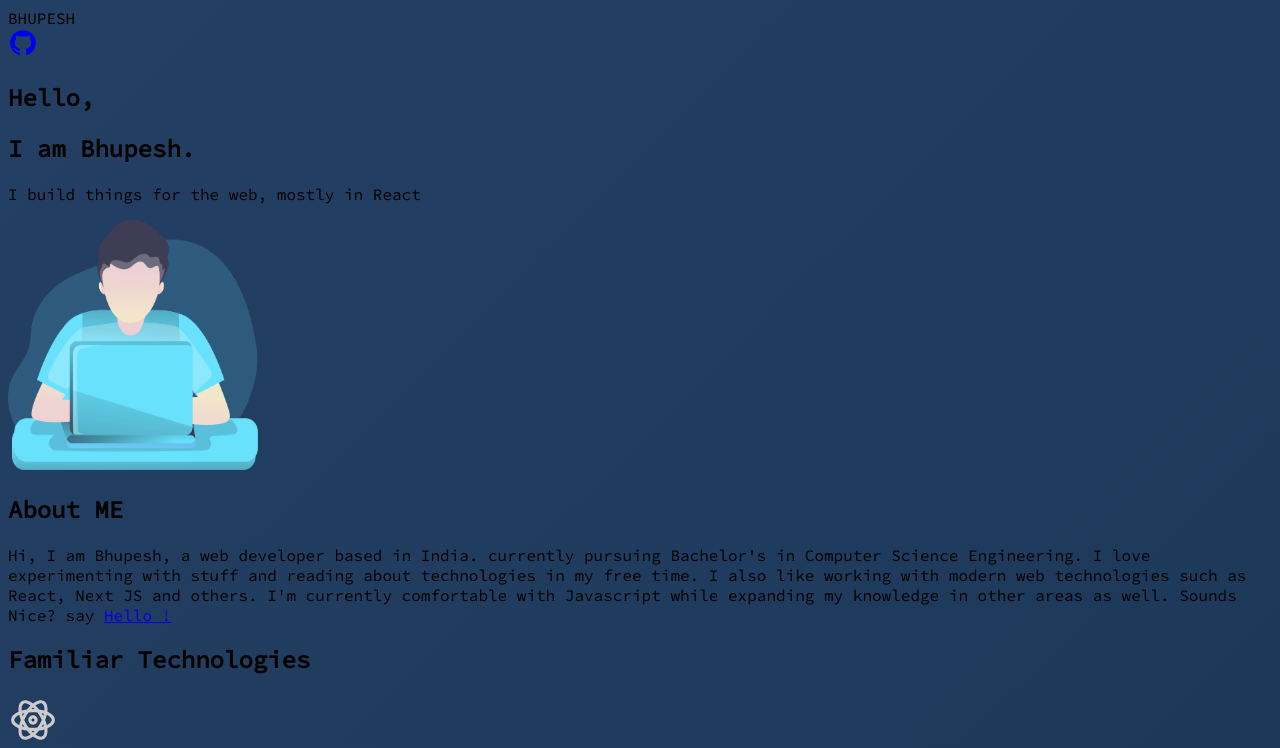
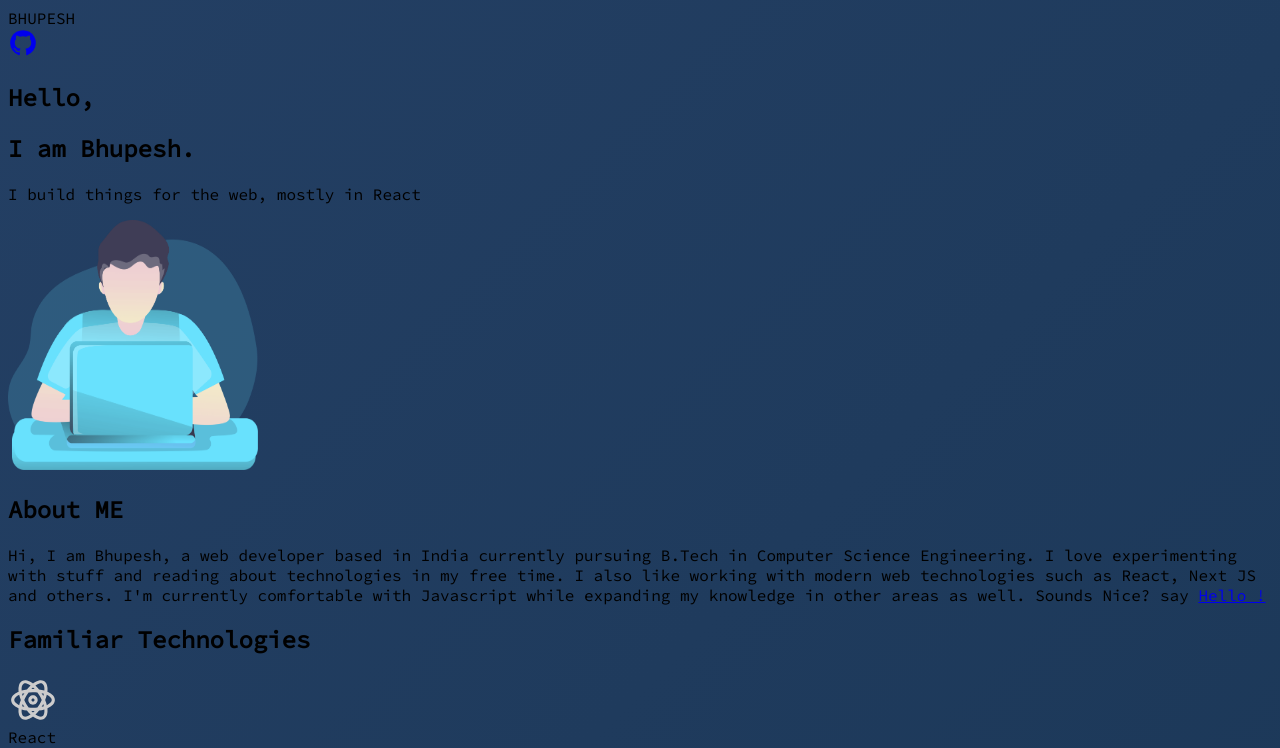
Before and after one commit to HanakoK9/portfolio, a Next.js app: page / in a window 1280 px wide. Shown: the top 748 px of the page. Built offline with nearby package versions, Linux system fonts and the light colour scheme.

Commit message:
Update About.jsx

```diff
--- a/components/About.jsx
+++ b/components/About.jsx
@@ -12,8 +12,8 @@ function About() {
           <div className='flex flex-col p-6 col-span-full row-span-full lg:col-span-8 lg:p-10'>
             <h1 className='text-4xl text-gray-300 font-semibold'>About ME</h1>
             <p className='text-xl text-gray-400 flex-1 pt-2'>
-              Hi, I am Bhupesh, a web developer based in India. currently
-              pursuing Bachelor's in Computer Science Engineering. I love
+              Hi, I am Bhupesh, a web developer based in India currently
+              pursuing B.Tech in Computer Science Engineering. I love
               experimenting with stuff and reading about technologies in my free
               time. I also like working with modern web technologies such as
               React, Next JS and others. I'm currently comfortable with
```
